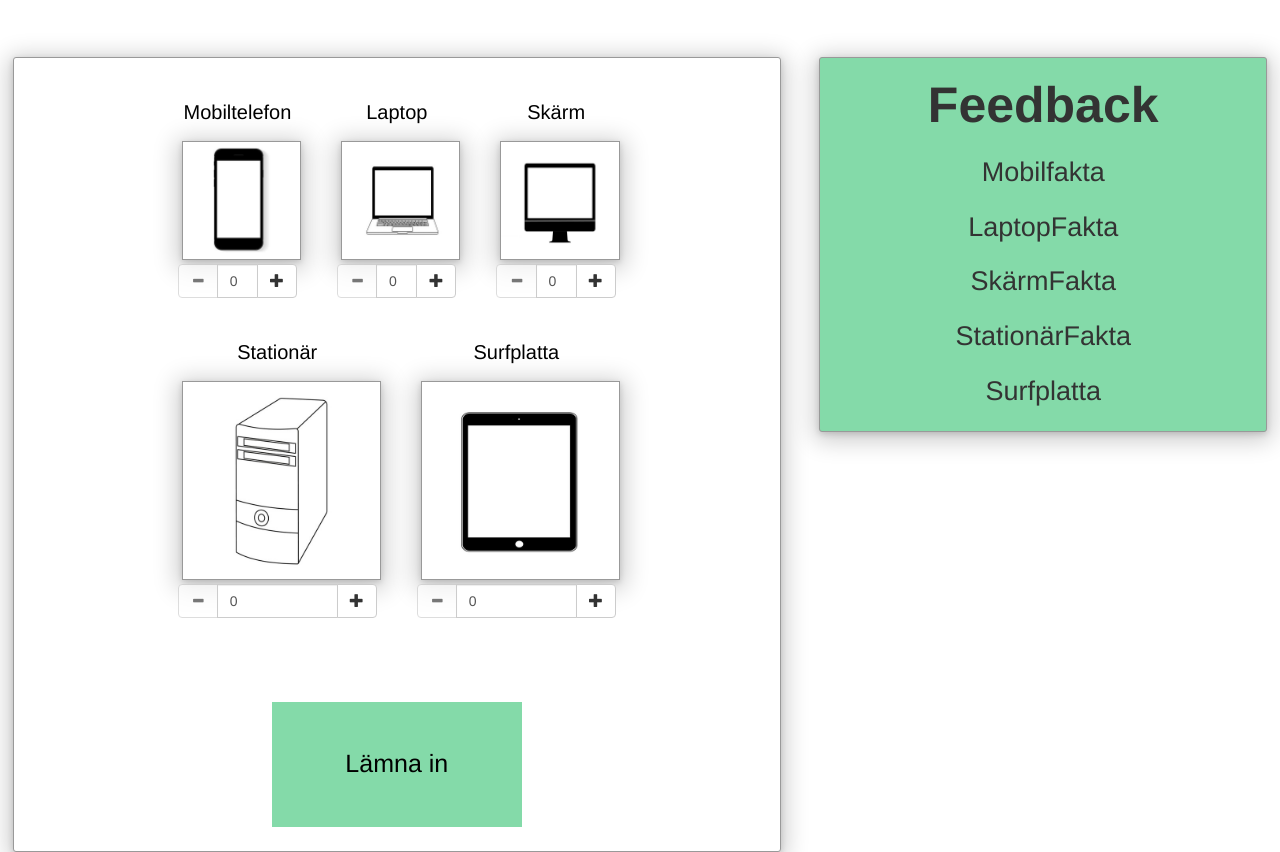
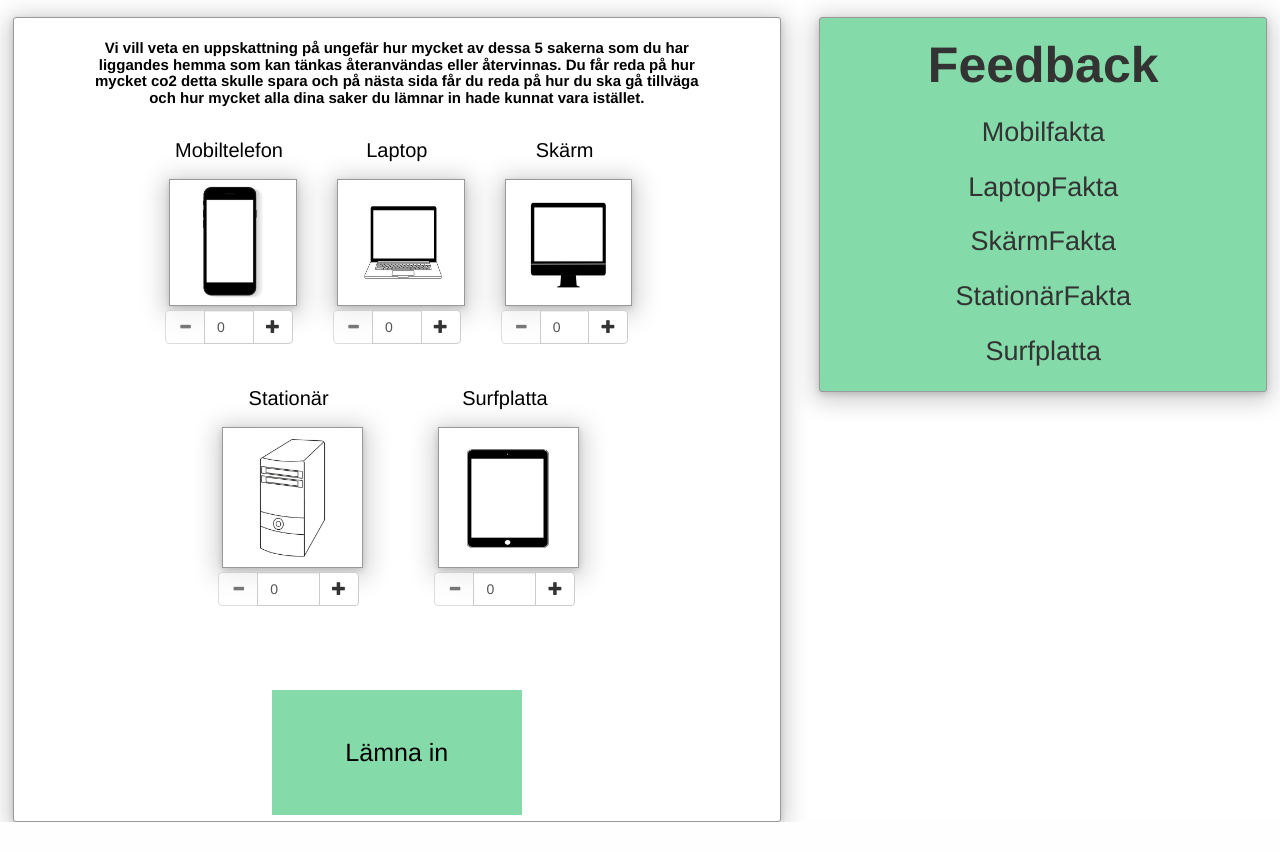
Before and after one commit to DidrikSt/Sims, a PHP site: page / in a window 1280 px wide. Shown: the part 63-915 px from the top of the page. After the commit the page ends 885 px from the top, so only its background shows below. Run offline with PHP 8.4, Linux system fonts and the light colour scheme; some libraries are stand-ins or nearby versions.

Commit message:
css + samma sak som

```diff
--- a/css/css.css
+++ b/css/css.css
@@ -1,9 +1,22 @@
 p#Karta {
+  font-size: 28px;
   text-align: center;
   font-weight: bold;
 }
 body {
   background-color: white;
+}
+h2 {
+  text-align: center;
+  font-size: 15px;
+  font-weight: bold;
+}
+.sammanfattning {
+  width: 80%;
+  align-items: center;
+  text-align: center;
+  margin: 0 auto;
+  height: auto;
 }
 p {
   text-align: center;
@@ -46,7 +59,7 @@ p {
   margin-left: 1%;
   width: 60%;
   background-color: white;
-  padding: 20px;
+  padding: 2px;
   background-color: #fff;
   border: solid 1px #999;
   color: #000;
@@ -59,6 +72,15 @@ p {
 img {
   float: left;
   width: 100%;
+  height: auto;
+  object-fit: cover;
+  border: solid 1px #999;
+  box-shadow: 0 4px 23px 5px rgba(0, 0, 0, 0.2), 0 2px 6px rgba(0, 0, 0, 0.15);
+  margin: 4px;
+}
+#img2 {
+  float: left;
+  width: 70%;
   height: auto;
   object-fit: cover;
   border: solid 1px #999;
@@ -82,7 +104,13 @@ img {
   box-sizing: border-box;
   font-size: 50px;
 }
-
+.box2 {
+  width: 28%;
+  height: auto;
+  margin: 20px;
+  box-sizing: border-box;
+  font-size: 50px;
+}
 input {
   width: 100%;
 }
--- a/index.php
+++ b/index.php
@@ -10,8 +10,8 @@
 </head>
 <body>
     <?php
-echo "<br><br><br><br><br><br>";
-?>
+    echo "<br><br><br><br>"
+    ?>
     <div class="feedback">
         <h1 id="feedback"> Feedback <h1>
                 <?php
@@ -28,6 +28,10 @@ echo "<p id='faktaSurfplatta'>Surfplatta<br/></p>";
 -->
     <form method="POST" action="karta.php">
         <div class="Wallpaper">
+        <div class="sammanfattning">
+        <h2> Vi vill veta en uppskattning på ungefär hur mycket av dessa 5 sakerna som du har liggandes hemma som kan tänkas återanvändas eller återvinnas.
+            Du får reda på hur mycket co2 detta skulle spara och på nästa sida får du reda på hur du ska gå tillväga och hur mycket alla dina saker du lämnar in hade kunnat vara istället.</h2>
+</div>
             <div class="container">
                 <div class="box">
                     <p> Mobiltelefon </p>
@@ -110,7 +114,7 @@ echo '<img src="' . $filepath . '" width="100%"
                 </div>
             </div>
             <div class="container">
-                <div class="box">
+                <div class="box2">
                     <p> Stationär </p>
                     <?PHP
 $filepath = 'uploads\stationar.jpg';
@@ -136,7 +140,7 @@ echo '<img src="' . $filepath . '" width="100%"
                         </span>
                     </div>
                 </div>
-                <div class="box">
+                <div class="box2">
                     <p> Surfplatta </p>
                     <?PHP
 $filepath = 'uploads\tablet.jpg';
```
Also changed, not shown: karta.php (+21 -1 lines).
